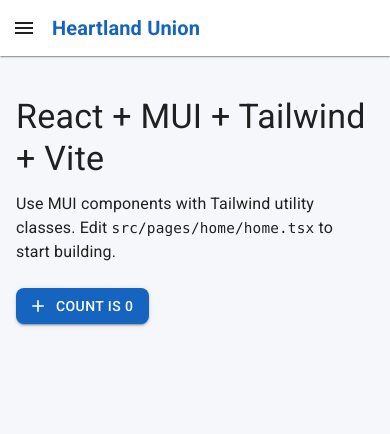
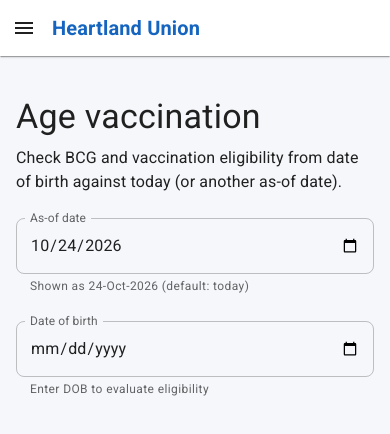
Before and after one commit to khutayant/hlu, a React (Vite) app: page / in a window 390 px wide. Shown: the top 434 px of the page. Built offline with nearby package versions, Linux system fonts and the light colour scheme.

Commit message:
Add age vaccination page as the default home route.
Use dayjs for DD-MMM-YYYY and BCG/60-month cutoffs, drop the starter home page, and set the mobile drawer to 80vw.

Co-authored-by: Cursor <cursoragent@cursor.com>

```diff
--- a/package.json
+++ b/package.json
@@ -9,7 +9,6 @@
     "build:vc": "tsc -b && VITE_BASE=/ vite build",
     "lint": "oxlint",
     "preview": "vite preview",
-
     "git:push": "bash scripts/git-push.sh",
     "publish:patch": "bash scripts/publish.sh patch",
     "publish:minor": "bash scripts/publish.sh minor",
@@ -24,6 +23,7 @@
     "@mui/icons-material": "^9.5.0",
     "@mui/material": "^9.5.0",
     "@tailwindcss/vite": "^4.3.3",
+    "dayjs": "^1.11.23",
     "react": "^19.3.1",
     "react-dom": "^19.3.1",
     "react-router-dom": "^7.18.4",
--- a/src/app.tsx
+++ b/src/app.tsx
@@ -1,9 +1,11 @@
 import { Box, CircularProgress } from '@mui/material';
 import { lazy, Suspense } from 'react';
-import { Route, Routes } from 'react-router-dom';
+import { Navigate, Route, Routes } from 'react-router-dom';
 import HomeLayout from './layouts/home.layout';
 
-const HomePage = lazy(() => import('./pages/home/home'));
+const AgeVacinationPage = lazy(
+  () => import('./pages/home/age-vacination/age-vacination'),
+);
 
 function App() {
   return (
@@ -16,7 +18,11 @@ function App() {
     >
       <Routes>
         <Route element={<HomeLayout />}>
-          <Route path='/' element={<HomePage />} />
+          <Route path='/' element={<AgeVacinationPage />} />
+          <Route
+            path='/age-vacination'
+            element={<Navigate to='/' replace />}
+          />
         </Route>
       </Routes>
     </Suspense>
--- a/src/components/sidebar.tsx
+++ b/src/components/sidebar.tsx
@@ -1,4 +1,4 @@
-import HomeOutlinedIcon from '@mui/icons-material/HomeOutlined';
+import VaccinesOutlinedIcon from '@mui/icons-material/VaccinesOutlined';
 import {
   Box,
   Drawer,
@@ -12,6 +12,15 @@ import {
 import { Link, useLocation } from 'react-router-dom';
 import { publicUrl, VERSION } from '../config';
 import { AppEnv } from '../resources/env/app.env';
+
+const NAV_ITEMS = [
+  {
+    label: 'Age vaccination',
+    path: '/',
+    icon: <VaccinesOutlinedIcon />,
+  },
+] as const;
+
 
 const BRAND_LOGO = publicUrl('assets/icons/android-chrome-192x192.png');
 
@@ -96,8 +105,7 @@ function NavigationContent({
     >
       <BrandSection collapsed={collapsed} />
       <List sx={{ flexGrow: 1 }}>
-        {[{ label: 'Home', path: '/', icon: <HomeOutlinedIcon /> }].map(
-          ({ label, path, icon }) => (
+        {NAV_ITEMS.map(({ label, path, icon }) => (
             <Box key={path} sx={{ display: 'block', width: '100%' }}>
               <Tooltip title={collapsed ? label : ''} placement='right'>
                 <ListItemButton
@@ -136,8 +144,7 @@ function NavigationContent({
                 </ListItemButton>
               </Tooltip>
             </Box>
-          ),
-        )}
+        ))}
       </List>
       <Box
         sx={{
@@ -164,7 +171,13 @@ function AppSidebar({ open, onClose }: AppSidebarProps) {
         open={open}
         onClose={onClose}
         ModalProps={{ keepMounted: true }}
-        sx={{ display: { xs: 'block', md: 'none' } }}
+        sx={{
+          display: { xs: 'block', md: 'none' },
+          '& .MuiDrawer-paper': {
+            width: '80vw',
+            boxSizing: 'border-box',
+          },
+        }}
       >
         <NavigationContent onClose={onClose} />
       </Drawer>
--- /dev/null
+++ b/src/pages/home/age-vacination/age-vacination.tool.ts
@@ -0,0 +1,78 @@
+import dayjs, { type Dayjs } from 'dayjs';
+import customParseFormat from 'dayjs/plugin/customParseFormat';
+
+dayjs.extend(customParseFormat);
+
+export const DISPLAY_DATE_FORMAT = 'DD-MMM-YYYY';
+export const INPUT_DATE_FORMAT = 'YYYY-MM-DD';
+
+export type DateInput = Dayjs | Date | string;
+
+export function toDayjs(value: DateInput): Dayjs {
+  return dayjs(value).startOf('day');
+}
+
+/** Format as DD-MMM-YYYY (e.g. 24-Oct-2026). */
+export function formatDdMmmYyyy(value: DateInput): string {
+  return toDayjs(value).format(DISPLAY_DATE_FORMAT);
+}
+
+/** Parse YYYY-MM-DD from `<input type="date">`. */
+export function parseIsoDate(value: string): Dayjs | null {
+  const parsed = dayjs(value, INPUT_DATE_FORMAT, true);
+  return parsed.isValid() ? parsed.startOf('day') : null;
+}
+
+export function toIsoDate(value: DateInput = dayjs()): string {
+  return toDayjs(value).format(INPUT_DATE_FORMAT);
+}
+
+export type VaccinationEligibility = {
+  allowVaccination: boolean;
+  allowBcg: boolean;
+  noVaccineCutoff: Dayjs;
+  noBcgCutoff: Dayjs;
+  summary: string;
+};
+
+/**
+ * - DOB on/before (asOf − 60 months) → no vaccination at all
+ * - DOB on/before (asOf − 12 months) → no BCG (other vaccination still allowed)
+ */
+export function getVaccinationEligibility(
+  dob: DateInput,
+  asOf: DateInput = dayjs(),
+): VaccinationEligibility {
+  const asOfDay = toDayjs(asOf);
+  const dobDay = toDayjs(dob);
+  const noVaccineCutoff = asOfDay.subtract(60, 'month');
+  const noBcgCutoff = asOfDay.subtract(12, 'month');
+
+  if (dobDay.isSame(noVaccineCutoff) || dobDay.isBefore(noVaccineCutoff)) {
+    return {
+      allowVaccination: false,
+      allowBcg: false,
+      noVaccineCutoff,
+      noBcgCutoff,
+      summary: 'No vaccination — DOB is on or before today minus 60 months.',
+    };
+  }
+
+  if (dobDay.isSame(noBcgCutoff) || dobDay.isBefore(noBcgCutoff)) {
+    return {
+      allowVaccination: true,
+      allowBcg: false,
+      noVaccineCutoff,
+      noBcgCutoff,
+      summary: 'No BCG — DOB is on or before today minus 12 months.',
+    };
+  }
+
+  return {
+    allowVaccination: true,
+    allowBcg: true,
+    noVaccineCutoff,
+    noBcgCutoff,
+    summary: 'Vaccination allowed, including BCG.',
+  };
+}
--- /dev/null
+++ b/src/pages/home/age-vacination/age-vacination.tsx
@@ -0,0 +1,99 @@
+import VaccinesOutlinedIcon from '@mui/icons-material/VaccinesOutlined';
+import { Alert, Stack, TextField, Typography } from '@mui/material';
+import dayjs from 'dayjs';
+import { useMemo, useState } from 'react';
+import {
+  formatDdMmmYyyy,
+  getVaccinationEligibility,
+  parseIsoDate,
+  toIsoDate,
+} from './age-vacination.tool';
+
+function AgeVacinationPage() {
+  const [asOfIso, setAsOfIso] = useState(() => toIsoDate(dayjs()));
+  const [dobIso, setDobIso] = useState('');
+
+  const asOfDate = useMemo(() => parseIsoDate(asOfIso), [asOfIso]);
+  const dobDate = useMemo(() => parseIsoDate(dobIso), [dobIso]);
+
+  const eligibility = useMemo(() => {
+    if (!asOfDate || !dobDate) {
+      return null;
+    }
+    return getVaccinationEligibility(dobDate, asOfDate);
+  }, [asOfDate, dobDate]);
+
+  return (
+    <Stack spacing={3} className='w-full max-w-xl'>
+      <Stack spacing={1}>
+        <Typography variant='h4' component='h2' gutterBottom>
+          Age vaccination
+        </Typography>
+        <Typography color='text.secondary'>
+          Check BCG and vaccination eligibility from date of birth against
+          today (or another as-of date).
+        </Typography>
+      </Stack>
+
+      <TextField
+        label='As-of date'
+        type='date'
+        value={asOfIso}
+        onChange={(event) => setAsOfIso(event.target.value)}
+        helperText={
+          asOfDate
+            ? `Shown as ${formatDdMmmYyyy(asOfDate)} (default: today)`
+            : 'Invalid date'
+        }
+        fullWidth
+        slotProps={{
+          inputLabel: { shrink: true },
+        }}
+      />
+
+      <TextField
+        label='Date of birth'
+        type='date'
+        value={dobIso}
+        onChange={(event) => setDobIso(event.target.value)}
+        helperText={
+          dobDate
+            ? formatDdMmmYyyy(dobDate)
+            : 'Enter DOB to evaluate eligibility'
+        }
+        fullWidth
+        slotProps={{
+          inputLabel: { shrink: true },
+          htmlInput: {
+            max: asOfIso || undefined,
+          },
+        }}
+      />
+
+      {eligibility && asOfDate ? (
+        <Stack spacing={1.5}>
+          <Alert
+            severity={eligibility.allowVaccination ? 'success' : 'error'}
+            icon={<VaccinesOutlinedIcon />}
+          >
+            {eligibility.summary}
+          </Alert>
+          <Typography variant='body2' color='text.secondary'>
+            Cutoffs as of {formatDdMmmYyyy(asOfDate)}: no BCG on/before{' '}
+            {formatDdMmmYyyy(eligibility.noBcgCutoff)}; no vaccination
+            on/before {formatDdMmmYyyy(eligibility.noVaccineCutoff)}.
+          </Typography>
+          <Typography variant='body2'>
+            BCG: {eligibility.allowBcg ? 'allowed' : 'not allowed'}
+          </Typography>
+          <Typography variant='body2'>
+            Vaccination:{' '}
+            {eligibility.allowVaccination ? 'allowed' : 'not allowed'}
+          </Typography>
+        </Stack>
+      ) : null}
+    </Stack>
+  );
+}
+
+export default AgeVacinationPage;
--- a/src/pages/home/home.tsx
+++ /dev/null
@@ -1,32 +0,0 @@
-import AddIcon from '@mui/icons-material/Add';
-import { Box, Button, Stack, Typography } from '@mui/material';
-import { useState } from 'react';
-
-function HomePage() {
-  const [count, setCount] = useState(0);
-
-  return (
-    <Stack spacing={3} className='w-full max-w-xl'>
-      <Box>
-        <Typography variant='h4' component='h2' gutterBottom>
-          React + MUI + Tailwind + Vite
-        </Typography>
-        <Typography color='text.secondary' className='text-pretty'>
-          Use MUI components with Tailwind utility classes. Edit{' '}
-          <code>src/pages/home/home.tsx</code> to start building.
-        </Typography>
-      </Box>
-
-      <Button
-        variant='contained'
-        startIcon={<AddIcon />}
-        onClick={() => setCount((value) => value + 1)}
-        className='self-start'
-      >
-        Count is {count}
-      </Button>
-    </Stack>
-  );
-}
-
-export default HomePage;
```
Also changed, not shown: src/pages/home/age-vacination/README.md (added), 1 other file (tests, documents, lock files or other folders).
